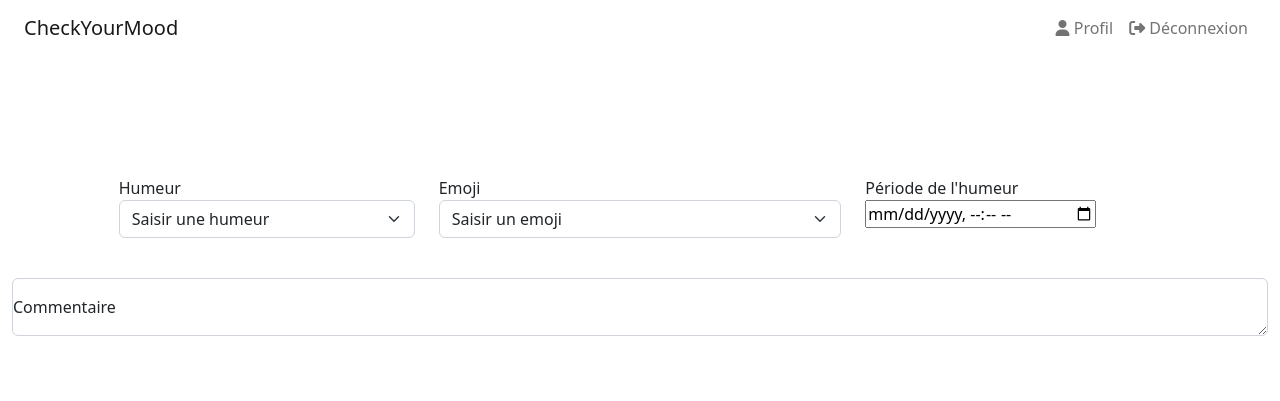
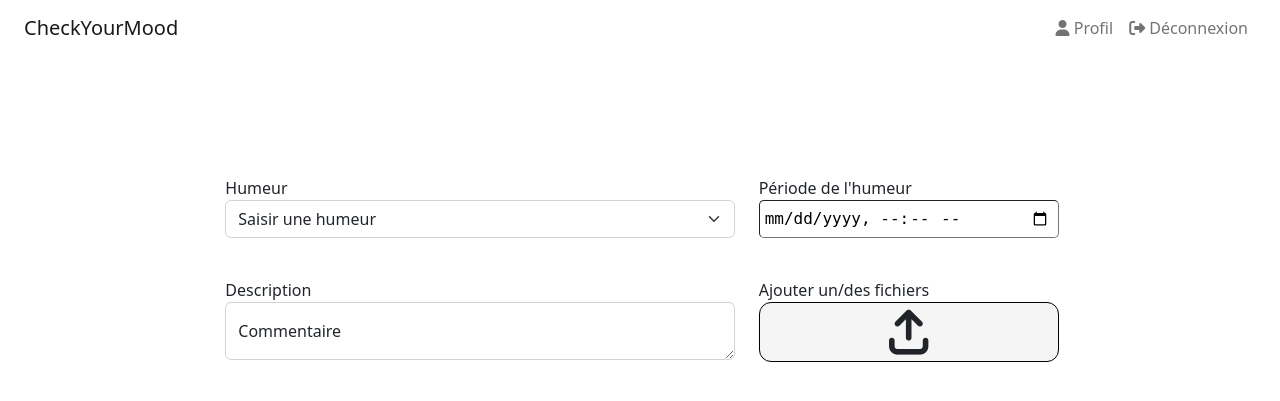
Before and after one commit to OskarMorel/GORAS_CheckYourMood, a PHP site: page /vues/vue_saisirHumeur.html in a window 1280 px wide. Shown: the top 401 px of the page. Run offline with PHP 8.4, Linux system fonts and the light colour scheme; some libraries are stand-ins or nearby versions.

Commit message:
page ajouter humeur

```diff
--- a/Style/checkYourMood.css
+++ b/Style/checkYourMood.css
@@ -58,3 +58,45 @@ h1 {
     border-radius: 15px;
     border-style: solid;
 }
+
+/* Page saisie humeur */
+input[type="datetime-local"]{
+    padding: 5px;
+    top: 50%;
+    font-family: "Roboto Mono",monospace;
+    color: black;
+    border-width: 0.5px;
+    border-radius: 5px;
+    width:300px;
+}
+::-webkit-calendar-picker-indicator{
+    background-color: #ffffff;
+    padding: 5px;
+    cursor: pointer;
+    border-radius: 3px;
+}
+
+.file-upload{
+
+    height:60px;
+    width:300px;
+    border-radius: 12px;
+
+    display:flex;
+    justify-content:center;
+    align-items: center;
+
+    border:1px solid #000000;
+    background-color: whitesmoke ;
+    font-size:45px;
+}
+
+input[type='file']{
+
+    height:200px;
+    width:200px;
+    position:absolute;
+    opacity:0;
+    cursor:pointer;
+
+}
--- a/vues/vue_saisirHumeur.html
+++ b/vues/vue_saisirHumeur.html
@@ -36,8 +36,8 @@
         <p class="espace3"></p>
         <form>
             <div class="row">
-                <div class="col-1"></div>
-                <div class="col-3">
+                <div class="col-2"></div>
+                <div class="col-5">
                     <label>Humeur</label>
                     <select class="form-select">
                         <option value="">Saisir une humeur</option>
@@ -46,27 +46,30 @@
                         <option value="Nostagique">Nostagique</option>
                     </select>
                 </div>
-                <div class="col-4">
-                    <label>Emoji</label>
-                    <select class="form-select">
-                        <option value="">Saisir un emoji</option>
-                        <option value="Colere">Colere</option>
-                        <option value="Joie">Joie</option>
-                        <option value="Nostagique">Nostagique</option>
-                    </select>
-                </div>
                 <div class="col-3">
                     <label>Période de l'humeur</label><br>
-                    <input type="datetime-local" id="datetime-local">
+                    <input type="datetime-local">
                 </div>
-                <div class="col-1"></div>
+                <div class="col-2"></div>
             </div>
             <p class="espace1"></p>
             <div class="row">
-                <div class="form-floating">
-                    <textarea class="form-control" placeholder="Commentaire"></textarea>
-                    <label for="floatingTextarea">Commentaire</label>
+                <div class="col-2"></div>
+                <div class="col-5">
+                    <label>Description</label>
+                    <div class="form-floating">
+                        <textarea class="form-control" placeholder="Commentaire"></textarea>
+                        <label for="floatingTextarea">Commentaire</label>
+                    </div>
                 </div>
+                <div class="col-3">
+                    <label>Ajouter un/des fichiers</label><br>
+                    <div class="file-upload">
+                        <input type="file" multiple/>
+                        <i class="fa-sharp fa-solid fa-arrow-up-from-bracket"></i>
+                    </div>
+                </div>
+                <div class="col-2"></div>
             </div>
         </form>
     </div>
```
